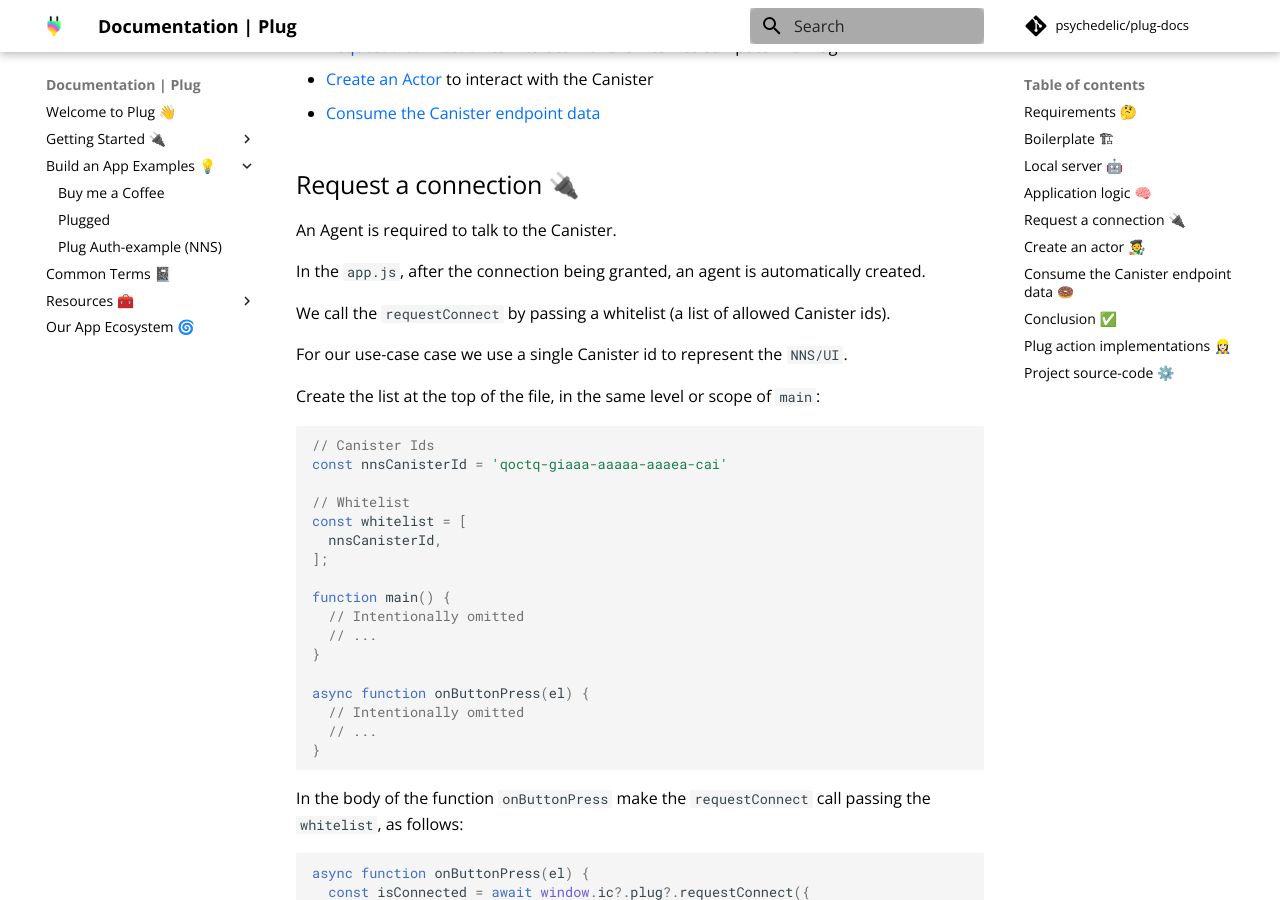
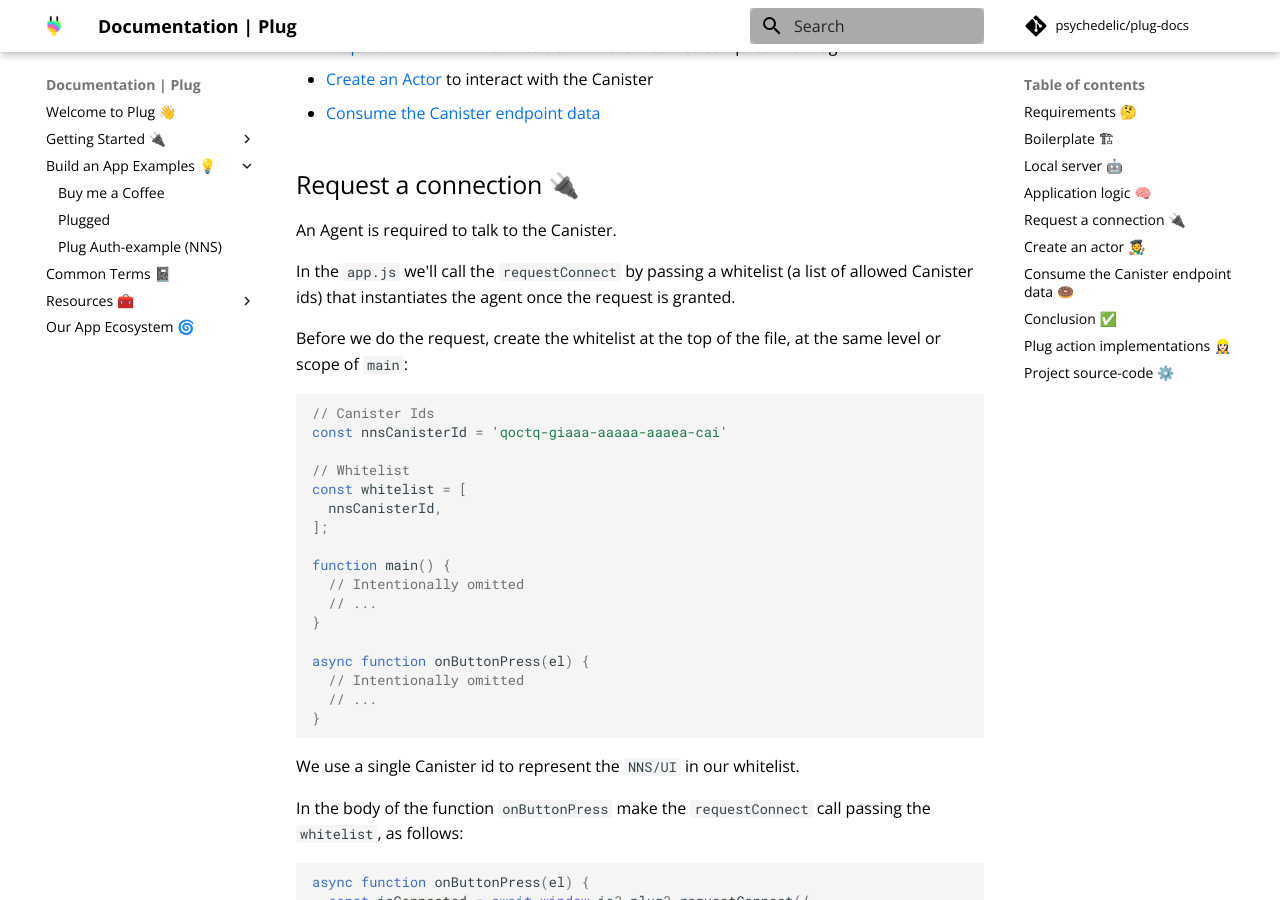
Before and after one commit to Psychedelic/plug-docs, an MkDocs documentation site: the page built from docs/build-an-app-examples/plug-auth-nns.md, in a window 1280 px wide and 900 px high, scrolled down 4980 px. Built offline with MkDocs 1.6.1 and Material for MkDocs 9.7.7, drawn with Linux system fonts in a browser that asks for light colours; comment, search, counter and statistics services are not loaded.

Commit message:
docs: ✏️  NNS request connection reword

````diff
--- a/docs/build-an-app-examples/plug-auth-nns.md
+++ b/docs/build-an-app-examples/plug-auth-nns.md
@@ -227,13 +227,9 @@
 
 An Agent is required to talk to the Canister.
 
-In the `app.js`, after the connection being granted, an agent is automatically created.
+In the `app.js` we'll call the `requestConnect` by passing a whitelist (a list of allowed Canister ids) that instantiates the agent once the request is granted.
 
-We call the `requestConnect` by passing a whitelist (a list of allowed Canister ids).
-
-For our use-case case we use a single Canister id to represent the `NNS/UI`.
-
-Create the list at the top of the file, in the same level or scope of `main`:
+Before we do the request, create the whitelist at the top of the file, at the same level or scope of `main`:
 
 ```js
 // Canister Ids
@@ -254,6 +250,8 @@
   // ...
 }
 ```
+
+We use a single Canister id to represent the `NNS/UI` in our whitelist.
 
 In the body of the function `onButtonPress` make the `requestConnect` call passing the `whitelist`, as follows:
 
````
